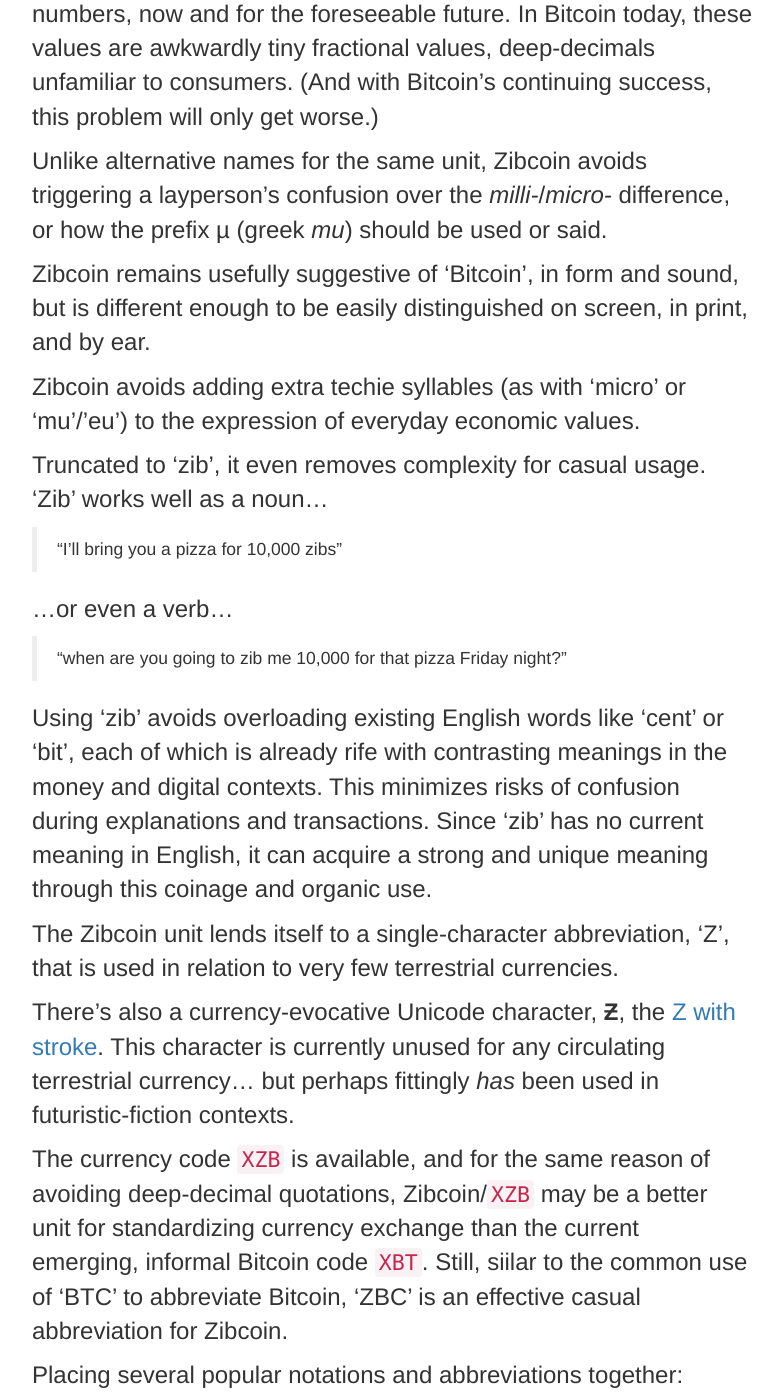
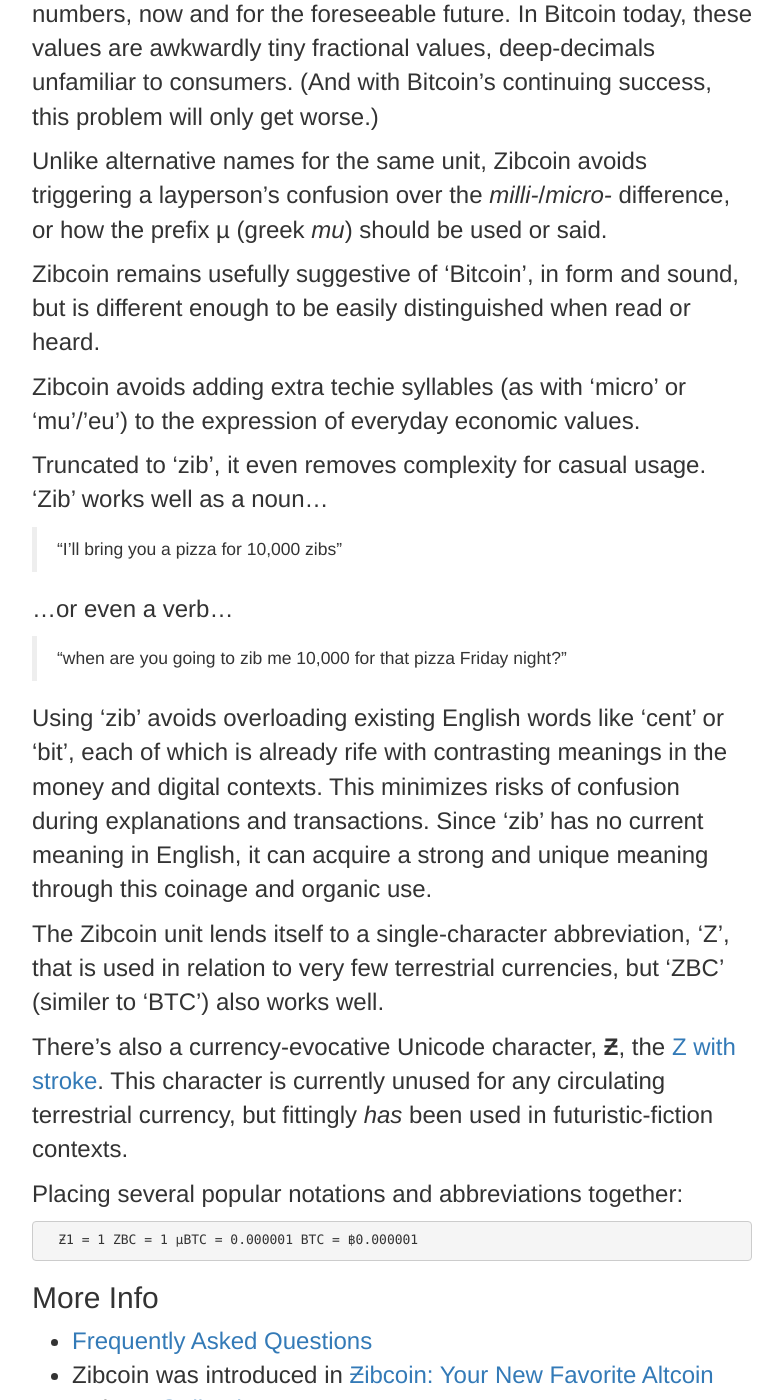
Before and after one commit to gojomo/zibcoin.org, a Jekyll site: the page built from index.md, in a window 1280 px wide and 1400 px high, scrolled down 561 px. Shown: the whole window, without its empty margins (248-1031 px from the left). Built offline with Jekyll 4.4.1, drawn with Linux system fonts in a browser that asks for light colours; nearby versions of some CDN libraries; some of the changed text lies outside the part shown.

Commit message:
Update index.md

```diff
--- a/index.md
+++ b/index.md
@@ -25,7 +25,7 @@
 
 Unlike alternative names for the same unit, Zibcoin avoids triggering a layperson's confusion over the *milli-*/*micro-* difference, or how the prefix µ (greek *mu*) should be used or said.
 
-Zibcoin remains usefully suggestive of 'Bitcoin', in form and sound, but is different enough to be easily distinguished on screen, in print, and by ear.
+Zibcoin remains usefully suggestive of 'Bitcoin', in form and sound, but is different enough to be easily distinguished when read or heard.
 
 Zibcoin avoids adding extra techie syllables (as with 'micro' or 'mu'/'eu') to the expression of everyday economic values.
 
@@ -39,11 +39,9 @@
 
 Using 'zib' avoids overloading existing English words like 'cent' or 'bit', each of which is already rife with contrasting meanings in the money and digital contexts. This minimizes risks of confusion during explanations and transactions. Since 'zib' has no current meaning in English, it can acquire a strong and unique meaning through this coinage and organic use.
 
-The Zibcoin unit lends itself to a single-character abbreviation, 'Z', that is used in relation to very few terrestrial currencies.
+The Zibcoin unit lends itself to a single-character abbreviation, 'Z', that is used in relation to very few terrestrial currencies, but 'ZBC' (similer to 'BTC') also works well.
 
-There's also a currency-evocative Unicode character, **Ƶ**, the [Z with stroke](https://en.wikipedia.org/wiki/Z_with_stroke). This character is currently unused for any circulating terrestrial currency… but perhaps fittingly *has* been used in futuristic-fiction contexts.
-
-The currency code `XZB` is available, and for the same reason of avoiding deep-decimal quotations, Zibcoin/`XZB` may be a better unit for standardizing currency exchange than the current emerging, informal Bitcoin code `XBT`. Still, siilar to the common use of 'BTC' to abbreviate Bitcoin, 'ZBC' is an effective casual abbreviation for Zibcoin.
+There's also a currency-evocative Unicode character, **Ƶ**, the [Z with stroke](https://en.wikipedia.org/wiki/Z_with_stroke). This character is currently unused for any circulating terrestrial currency, but fittingly *has* been used in futuristic-fiction contexts.
 
 Placing several popular notations and abbreviations together:
 
@@ -51,15 +49,14 @@
 
 ## More Info
 
-* [Ƶibcoin: Your New Favorite Altcoin](http://medium.com/TK)
 * [Frequently Asked Questions](/faq)
+* Zibcoin was introduced in [Ƶibcoin: Your New Favorite Altcoin](http://medium.com/TK)
 * Twitter: [@zibcoin](https://twitter.com/zibcoin)
-* Discussion threads BitcoinTalk/Reddit TK
 
 ## Want to Help?
 
 * Quote Zib values, alongside or in preference to Bitcoin! Active demonstration is the best real-world test and teacher.
-* If working on Bitcoin software or services, offer Zibcoin as an option or default denomination.
+* Offer Zibcoin as an option or default denomination in software and services.
 * Improve this website via pull-requests to its [Github project](https://github.com/gojomo/zibcoin). Ideas:
     * FAQs
     * exchange rate tools
```
